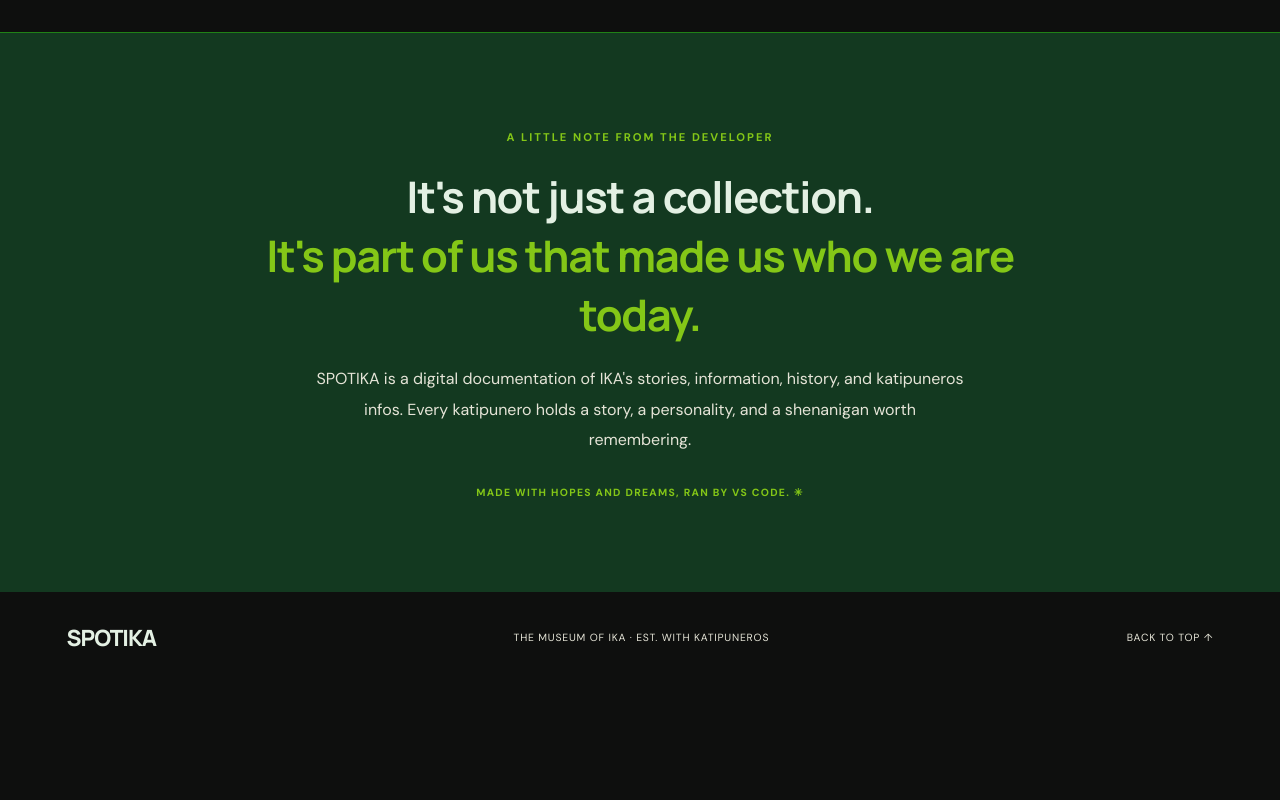
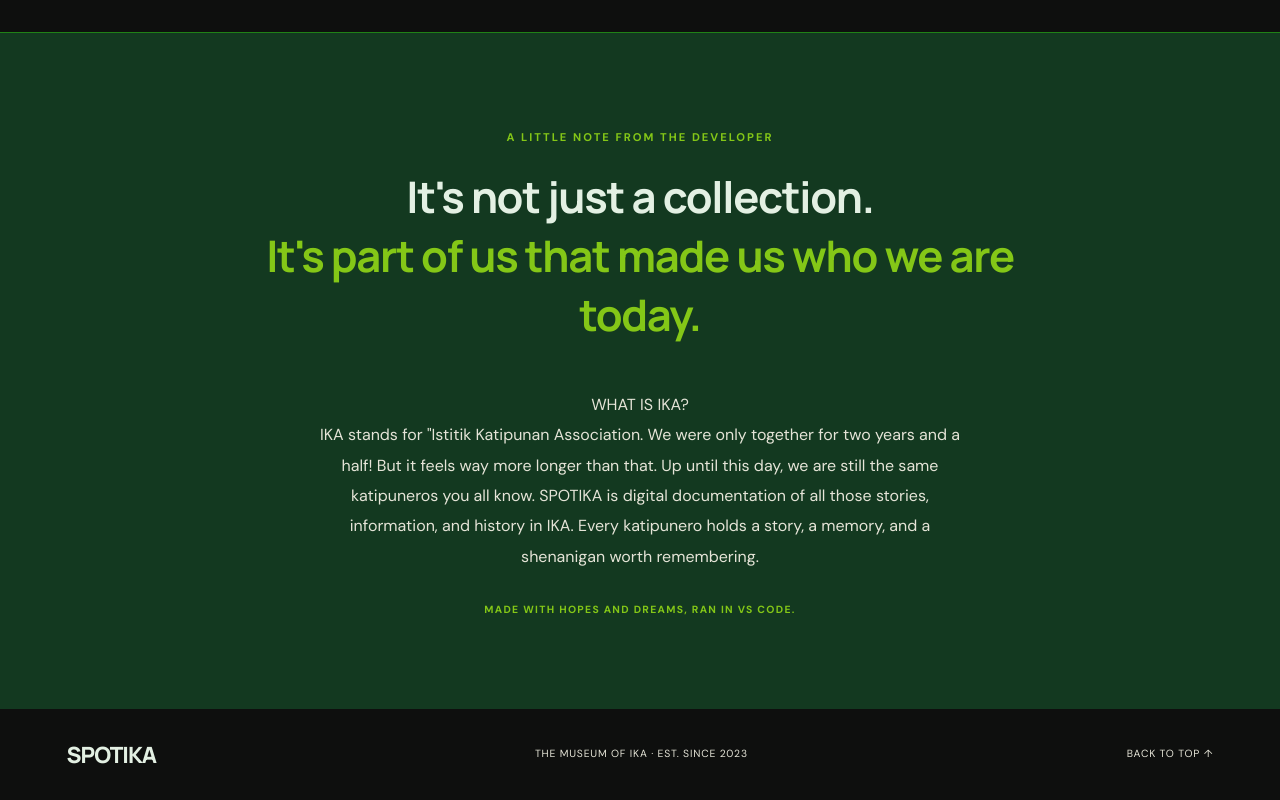
Before and after one commit to dcdelacruz5649qc-netizen/spotika-website, a plain HTML site: page index.html in a window 1280 px wide. Shown: the part 5671-6471 px from the top of the page. Before the commit the page ends 6355 px from the top, so only its background shows below. Drawn offline with Linux system fonts and the light colour scheme.

Commit message:
Updated options, and about description

```diff
--- a/index.html
+++ b/index.html
@@ -92,7 +92,9 @@
                     <option value="all">All Events</option>
                     <option value="2023 Events">2023 Events</option>
                     <option value="2024 Events">2024 Events</option>
+                    <option value="2025 Events">2025 Events</option>
                     <option value="School Events">School Events</option>
+                    <option value="Upcoming Events">Upcoming Events</option>
                 </select>
             </label>
         </div>
@@ -104,14 +106,17 @@
     <section class="about-section" id="about">
         <span class="eyebrow">A LITTLE NOTE FROM THE DEVELOPER</span>
         <h2>It's not just a collection.<br><span>It's part of us that made us who we are today.</span></h2>
-        <p>SPOTIKA is a digital documentation of IKA's stories, information, history, and katipuneros infos. Every katipunero holds a story, a personality, and a shenanigan worth remembering.</p>
-        <span class="about-signature">MADE WITH HOPES AND DREAMS, RAN BY VS CODE. ✳</span>
+        <br>
+        <p>WHAT IS IKA?</p>
+        <p>IKA stands for "Istitik Katipunan Association. We were only together for two years and a half! But it feels way more longer than that. Up until this day, we are still the same katipuneros you all know.
+           SPOTIKA is digital documentation of all those stories, information, and history in IKA. Every katipunero holds a story, a memory, and a shenanigan worth remembering.</p>
+        <span class="about-signature">MADE WITH HOPES AND DREAMS, RAN IN VS CODE. </span>
     </section>
 </main>
 
 <footer>
     <a href="#home" class="logo">SPOTIKA<span></span></a>
-    <p>THE MUSEUM OF IKA · EST. WITH KATIPUNEROS</p>
+    <p>THE MUSEUM OF IKA · EST. SINCE 2023</p>
     <a href="#home" class="back-top">BACK TO TOP ↑</a>
 </footer>
 
@@ -146,7 +151,7 @@
             <p class="event-modal-date" id="eventModalDate"></p>
             <h2 id="eventModalTitle">Event title</h2>
             <p id="eventModalDescription"></p>
-            <p class="profile-footer">A MEMORY FROM THE SPOTIKA ARCHIVE ✳</p>
+            <p class="profile-footer">✳ A MEMORY FROM THE SPOTIKA ARCHIVE</p>
         </div>
     </div>
 </div>
```
